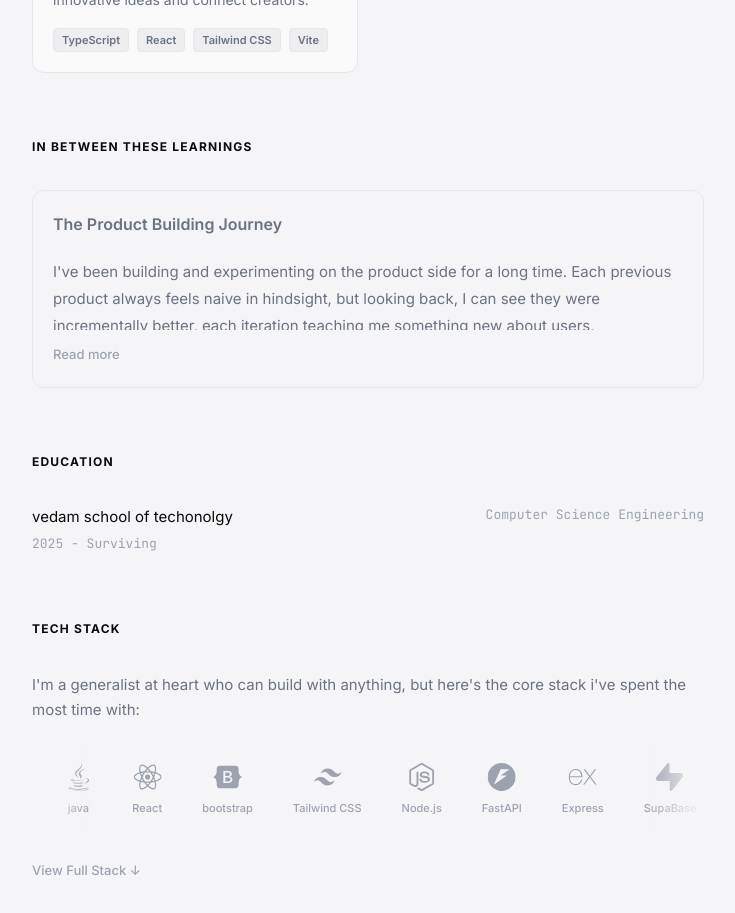
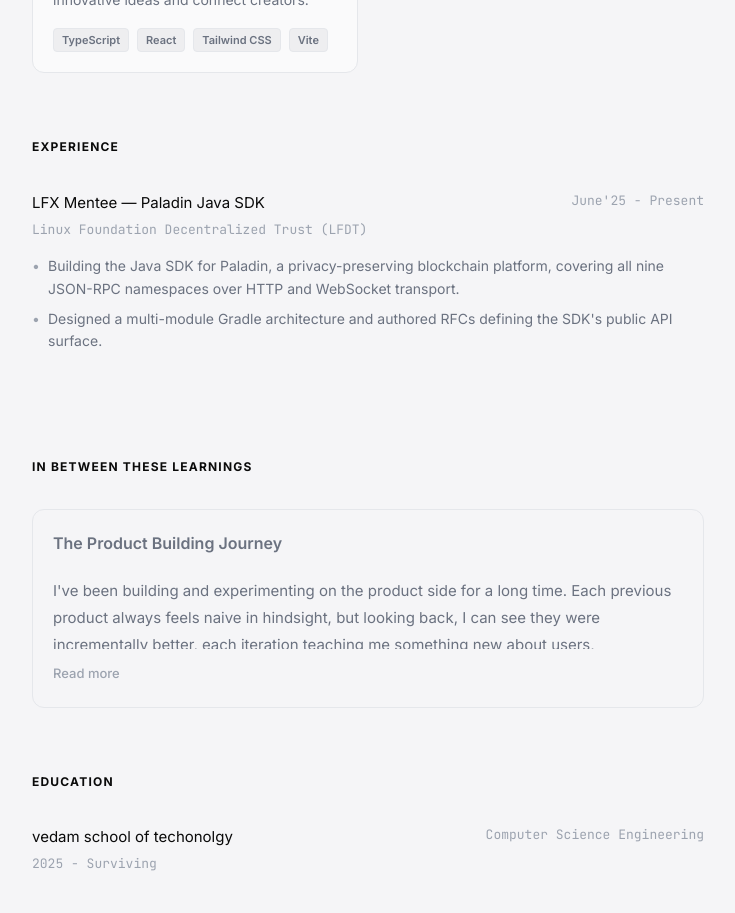
Before and after one commit to divyam-jha123/portfolio, a React (Vite) app: page / in a window 1280 px wide. Shown: the part 1160-2073 px from the top of the page, without its empty margins (272-1007 px from the left). Built offline with nearby package versions, Linux system fonts and the light colour scheme.

Commit message:
adding experience section

```diff
--- a/src/App.tsx
+++ b/src/App.tsx
@@ -3,6 +3,7 @@ import { Dock } from './components/Dock';
 import { HeroSection } from './components/HeroSection';
 import { ProjectSection } from './components/ProjectSection';
 import { InBetweenSection } from './components/InBetweenSection';
+import { ExperienceSection } from './components/ExperienceSection';
 import { EducationSection } from './components/EducationSection';
 import { TechStackSection } from './components/TechStackSection';
 
@@ -17,6 +18,7 @@ function App() {
       <main className="portfolio-container">
         <HeroSection />
         <ProjectSection />
+        <ExperienceSection />
         <InBetweenSection />
         <EducationSection />
         <TechStackSection />
--- /dev/null
+++ b/src/components/ExperienceSection.tsx
@@ -0,0 +1,30 @@
+import { motion } from 'framer-motion';
+import { experiences } from '../data';
+
+export function ExperienceSection() {
+  return (
+    <motion.section
+      className="section"
+      initial={{ opacity: 0, y: 20 }}
+      whileInView={{ opacity: 1, y: 0 }}
+      viewport={{ once: true, margin: '-50px' }}
+      transition={{ duration: 0.5 }}
+    >
+      <div className="section-label">Experience</div>
+      {experiences.map((exp) => (
+        <div className="experience-entry" key={exp.role}>
+          <div style={{ display: 'flex', justifyContent: 'space-between', gap: '16px' }}>
+            <span className="education-institution">{exp.role}</span>
+            <span className="education-year">{exp.year}</span>
+          </div>
+          <span className="education-year">{exp.organization}</span>
+          <ul className="experience-points">
+            {exp.points.map((point) => (
+              <li key={point}>{point}</li>
+            ))}
+          </ul>
+        </div>
+      ))}
+    </motion.section>
+  );
+}
--- a/src/data.ts
+++ b/src/data.ts
@@ -50,6 +50,18 @@ And the journey of building will never stop.
 `
 
 };
+
+export const experiences = [
+  {
+    role: "LFX Mentee — Paladin Java SDK",
+    organization: "Linux Foundation Decentralized Trust (LFDT)",
+    year: "June'25 - Present",
+    points: [
+      "Building the Java SDK for Paladin, a privacy-preserving blockchain platform, covering all nine JSON-RPC namespaces over HTTP and WebSocket transport.",
+      "Designed a multi-module Gradle architecture and authored RFCs defining the SDK's public API surface.",
+    ],
+  },
+];
 
 export const education = {
   institution: "vedam school of techonolgy",
--- a/src/index.css
+++ b/src/index.css
@@ -714,6 +714,41 @@ img {
 }
 
 /* Education */
+.experience-entry {
+  font-size: 15px;
+  color: var(--text-secondary);
+  display: flex;
+  flex-direction: column;
+  gap: 4px;
+}
+
+.experience-entry + .experience-entry {
+  margin-top: 28px;
+}
+
+.experience-points {
+  list-style: none;
+  margin-top: 10px;
+  display: flex;
+  flex-direction: column;
+  gap: 8px;
+}
+
+.experience-points li {
+  position: relative;
+  padding-left: 16px;
+  font-size: 14px;
+  line-height: 1.6;
+  color: var(--text-secondary);
+}
+
+.experience-points li::before {
+  content: "•";
+  position: absolute;
+  left: 0;
+  color: var(--text-tertiary);
+}
+
 .education-entry {
   font-size: 15px;
   color: var(--text-secondary);
```
